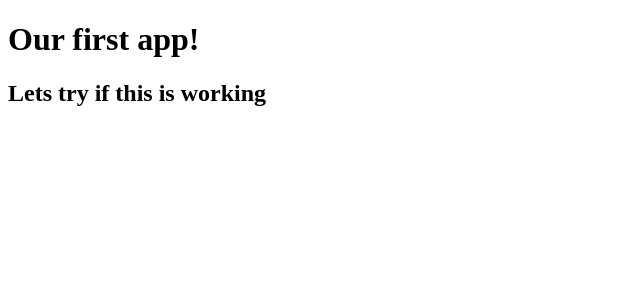
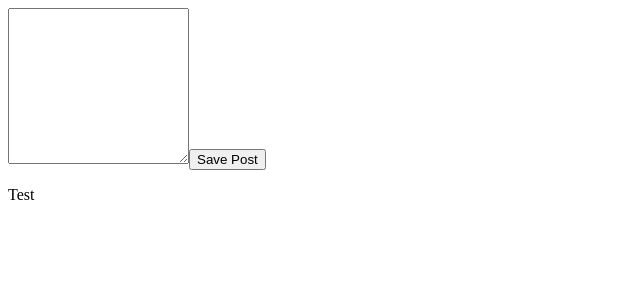
Before and after one commit to Krzyslox/BookingApp, an Angular app: page / in a window 1280 px wide. Shown: the top 300 px of the page, without its empty margins (0-640 px from the left). Built offline with nearby package versions, Linux system fonts and the light colour scheme.

Commit message:
Added form and logic in gathering the information from form

```diff
--- a/src/app/app.component.html
+++ b/src/app/app.component.html
@@ -1,3 +1,2 @@
-<h1>Our first app!</h1>
 <app-post-create>
 </app-post-create>
--- a/src/app/app.module.ts
+++ b/src/app/app.module.ts
@@ -1,5 +1,7 @@
 import { BrowserModule } from '@angular/platform-browser';
 import { NgModule } from '@angular/core';
+import { FormsModule } from '@angular/forms';
+
 
 import { AppComponent } from './app.component';
 import { PostCreateComponent } from './posts/post-create/post-create.component'
@@ -10,7 +12,8 @@
     PostCreateComponent
   ],
   imports: [
-    BrowserModule
+    BrowserModule,
+    FormsModule
   ],
   providers: [],
   bootstrap: [AppComponent]
--- a/src/app/posts/post-create/post-create.component.ts
+++ b/src/app/posts/post-create/post-create.component.ts
@@ -5,5 +5,10 @@
     templateUrl: './post.create.component.html'
 })
 export class PostCreateComponent {
+    newPost = 'Test';
+    enteredValue = '';
 
+    onAddPost() {
+        this.newPost = this.enteredValue;
+    }
 }
--- a/src/app/posts/post-create/post.create.component.html
+++ b/src/app/posts/post-create/post.create.component.html
@@ -1 +1,3 @@
-<h2>Lets try if this is working</h2>
+<textarea rows="10" [(ngModel)]="enteredValue"></textarea>
+<button (click)="onAddPost()">Save Post</button>
+<p>{{ newPost }}</p>
```
